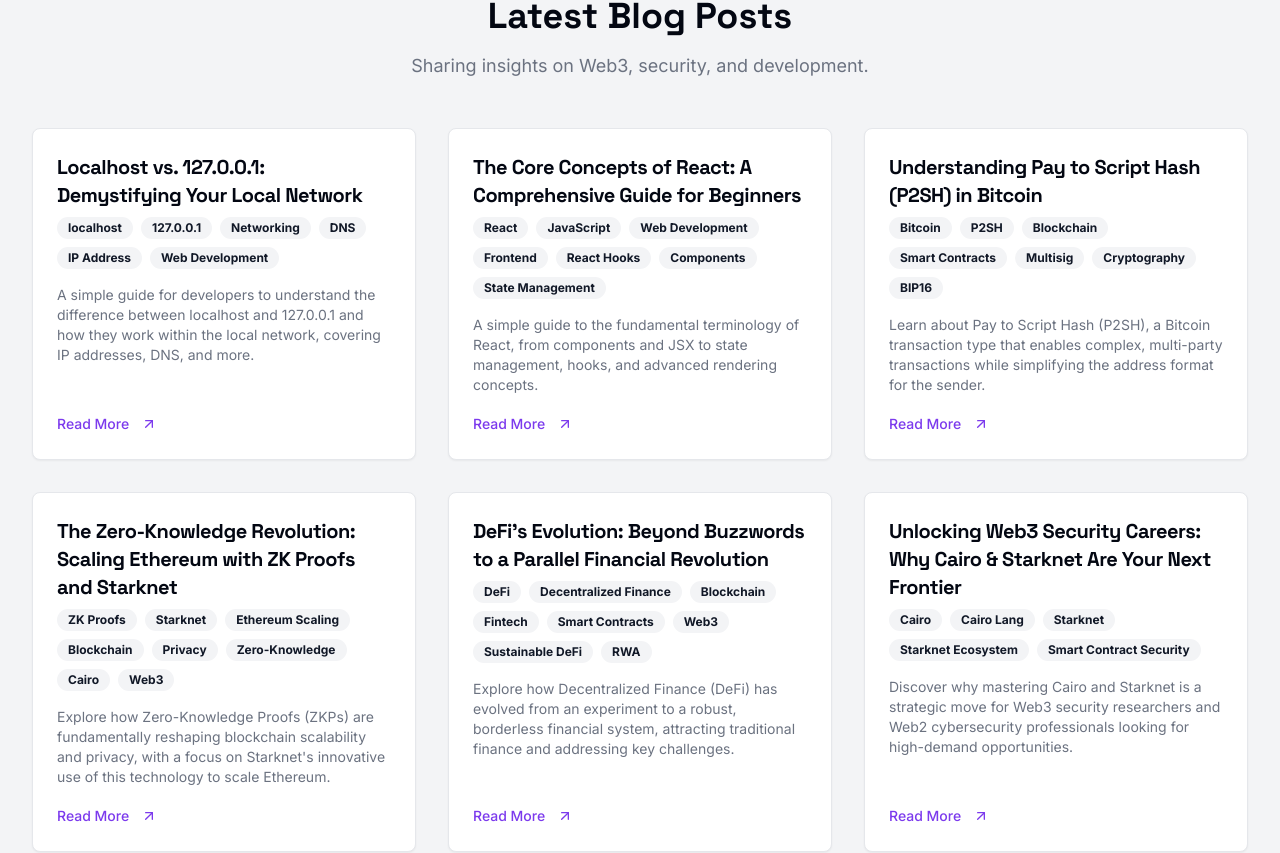
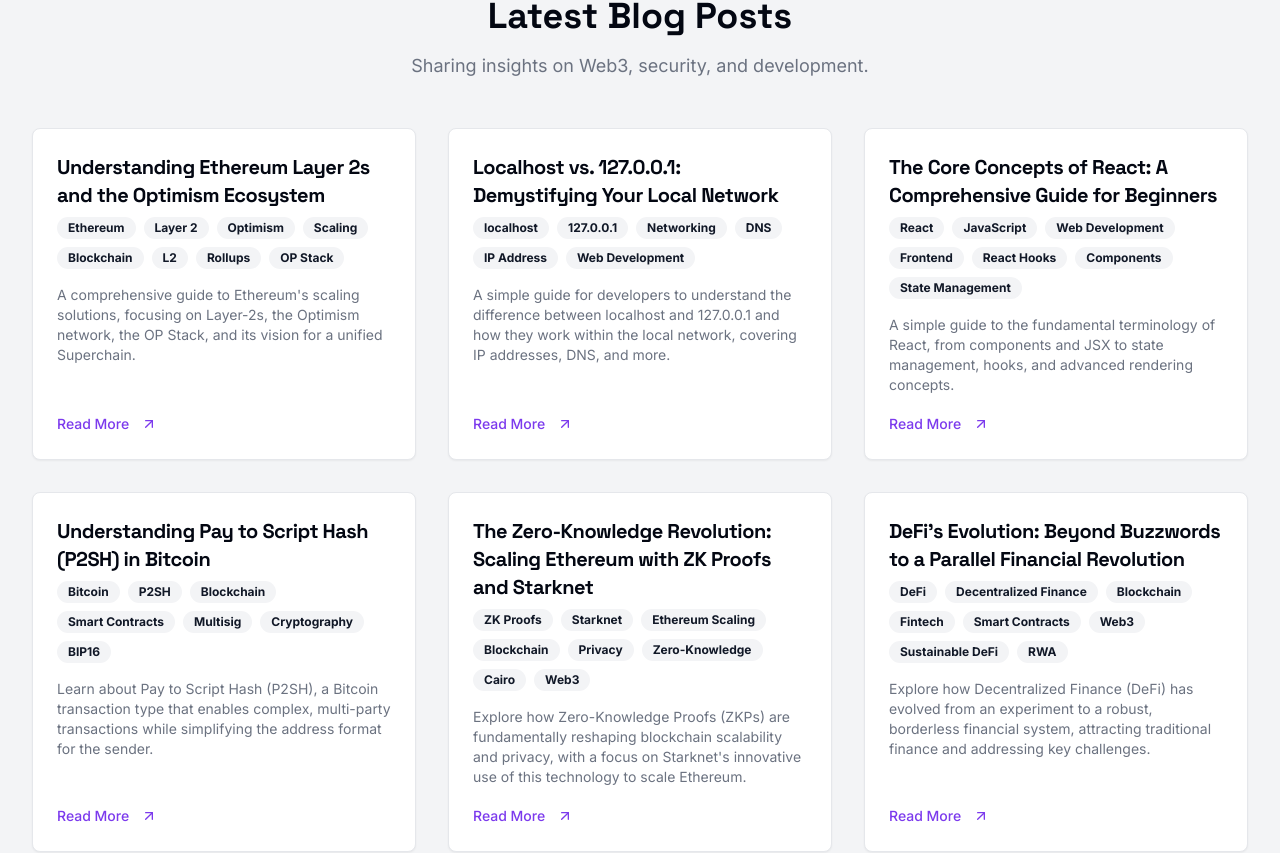
Before and after one commit to mishraji874/Portfolio, a Next.js app: page / in a window 1280 px wide. Shown: the part 8115-8968 px from the top of the page. Built offline with nearby package versions, Linux system fonts and the light colour scheme.

Commit message:
src/components/sections/blog.tsx optimisim-guide blog added

```diff
--- a/src/components/sections/blog.tsx
+++ b/src/components/sections/blog.tsx
@@ -5,6 +5,22 @@
 import { ArrowUpRight, ArrowRight } from "lucide-react";
 
 const blogPosts = [
+  {
+    title: "Understanding Ethereum Layer 2s and the Optimism Ecosystem",
+    description:
+      "A comprehensive guide to Ethereum's scaling solutions, focusing on Layer-2s, the Optimism network, the OP Stack, and its vision for a unified Superchain.",
+    url: "https://markdown-memoirs.vercel.app/blogs/ethereum-layer-2s-optimis-guide",
+    tags: [
+      "Ethereum",
+      "Layer 2",
+      "Optimism",
+      "Scaling",
+      "Blockchain",
+      "L2",
+      "Rollups",
+      "OP Stack",
+    ],
+  },
   {
     title: "Localhost vs. 127.0.0.1: Demystifying Your Local Network",
     description:
@@ -83,20 +99,6 @@
       "RWA",
     ],
   },
-  {
-    title:
-      "Unlocking Web3 Security Careers: Why Cairo & Starknet Are Your Next Frontier",
-    description:
-      "Discover why mastering Cairo and Starknet is a strategic move for Web3 security researchers and Web2 cybersecurity professionals looking for high-demand opportunities.",
-    url: "https://markdown-memoirs.vercel.app/blogs/cairo-starknet-security-career",
-    tags: [
-      "Cairo",
-      "Cairo Lang",
-      "Starknet",
-      "Starknet Ecosystem",
-      "Smart Contract Security",
-    ],
-  },
 ];
 
 export default function BlogSection() {
```
